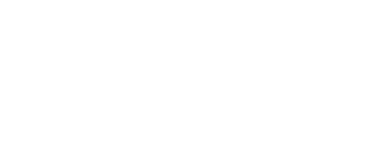
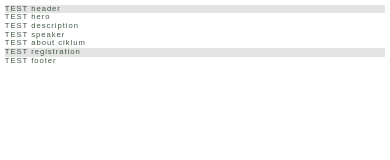
Before and after one commit to antonlazurko/ciklum.landing, a website: page src/index.html in a window 390 px wide. Drawn offline with nearby package versions, Linux system fonts and the light colour scheme; files that its build step writes are made by us from their sources.

Commit message:
feat: add markup structure

```diff
--- a/src/index.html
+++ b/src/index.html
@@ -9,7 +9,14 @@
     <title>Ciklum Landing</title>
 </head>
 <body>
-
-
+    <div class="container">
+        <div class="header">TEST header</div>
+        <div class="hero">TEST hero</div>
+        <div class="description">TEST description</div>
+        <div class="speaker">TEST speaker</div>
+        <div class="about-ciklum">TEST about ciklum</div>
+        <div class="registration">TEST registration</div>
+        <div class="footer">TEST footer</div>
+    </div>
 </body>
 </html>
--- /dev/null
+++ b/src/sass/_about-ciklum.sass
@@ -0,0 +1 @@
+.about-ciklum
--- a/src/sass/_base.sass
+++ b/src/sass/_base.sass
@@ -1,13 +1,3 @@
-$color-green-dark: #425844
-$color-green-light: #61A568
-
-$color-blue-dark: #101D2C
-
-$color-gray-dark: #AAAAAA
-$color-gray-light: #F5F5F5
-
-
-
 *, ::after, ::before
     margin: 0
     padding: 0
@@ -15,10 +5,23 @@ $color-gray-light: #F5F5F5
 
 html
     font-size: 62.5%
+    @include respond(tab-land)
+        font-size: 56.25%
+    @include respond(tab-port)
+        font-size: 50%
+    @include respond(phone)
+        font-size: 30%
+    @include respond(big-screen)
+        font-size: 75%
 
 body
+    padding: 5rem
+    @include respond(tab-port)
+        padding: 1rem
     font-family: "Public+Sans", sans-serif
     font-weight: 400
-    color: $color-green-dark
+    color: $base-dark
     line-height: 113%
+    letter-spacing: .2rem
     font-size: 1.6rem
+.container
--- a/src/sass/_header.sass
+++ b/src/sass/_header.sass
@@ -0,0 +1,2 @@
+.header
+    background-color: $base-gray-light
--- /dev/null
+++ b/src/sass/_mixins.sass
@@ -0,0 +1,13 @@
+@mixin respond($breakpoint)
+    @if $breakpoint == phone
+        @media only screen and (max-width: 600px)
+            @content
+    @if $breakpoint == tab-port
+        @media only screen and (max-width: 900px)
+            @content
+    @if $breakpoint == tab-land
+        @media only screen and (max-width: 1240px)
+            @content
+    @if $breakpoint == big-screen
+        @media only screen and (min-width: 1800px)
+            @content
--- /dev/null
+++ b/src/sass/_registration.sass
@@ -0,0 +1,2 @@
+.registration
+    background-color: $base-gray-light
--- /dev/null
+++ b/src/sass/_speaker.sass
@@ -0,0 +1 @@
+.speaker
--- /dev/null
+++ b/src/sass/_variables.sass
@@ -0,0 +1,6 @@
+$base-dark: #425844
+$base-blue: #61A568
+$base-gray-light: rgb(227, 227, 227)
+$base-gray-dark: #101D2C
+
+$box-shadow: 0px .4rem .4rem rgba($base-gray-dark, 0.3)
--- a/src/sass/style.sass
+++ b/src/sass/style.sass
@@ -1,10 +1,11 @@
+@import "variables.sass"
+@import "mixins.sass"
 @import "base.sass"
 @import "typography.sass"
-@import "cards.sass"
 @import "header.sass"
-@import "features.sass"
-@import "gamers.sass"
-@import "banner.sass"
-@import "sidebar.sass"
-@import "gallery.sass"
+@import "hero.sass"
+@import "description.sass"
+@import "speaker.sass"
+@import "about-ciklum.sass"
+@import "registration.sass"
 @import "footer.sass"
```
Also changed, not shown: src/sass/_banner.sass (deleted), src/sass/_cards.sass (deleted), src/sass/_description.sass (added), src/sass/_features.sass (deleted), src/sass/_gallery.sass (deleted), src/sass/_gamers.sass (deleted), src/sass/_hero.sass (added), src/sass/_sidebar.sass (deleted).
